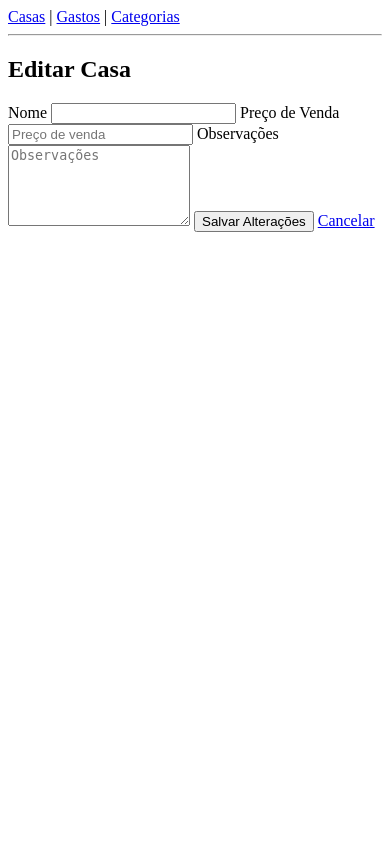
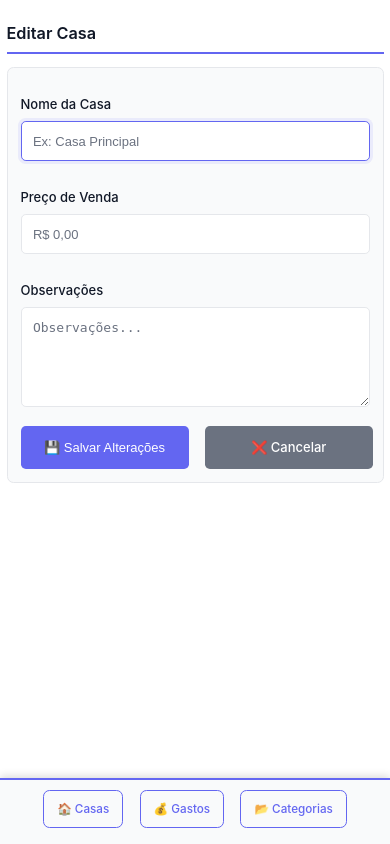
Before and after one commit to vcrsantos/contruction_app, a Flask app: page /edit-house/1 in a window 390 px wide. Run offline with Flask 3, Linux system fonts and the light colour scheme; data that the repository does not hold is empty.

Commit message:
feat: Add responsive styling and improve UI elements across templates

```diff
--- /dev/null
+++ b/static/style.css
@@ -0,0 +1,408 @@
+/* Color Scheme */
+:root {
+  --primary: #6366f1;
+  --primary-dark: #4f46e5;
+  --secondary: #ec4899;
+  --success: #10b981;
+  --danger: #ef4444;
+  --warning: #f59e0b;
+
+  --light-bg: #ffffff;
+  --light-bg-alt: #f9fafb;
+  --light-text: #111827;
+  --light-text-secondary: #6b7280;
+  --light-border: #e5e7eb;
+
+  --dark-bg: #111827;
+  --dark-bg-alt: #1f2937;
+  --dark-text: #f3f4f6;
+  --dark-text-secondary: #9ca3af;
+  --dark-border: #374151;
+}
+
+/* Dark Mode Detection */
+@media (prefers-color-scheme: dark) {
+  body {
+    --bg: var(--dark-bg);
+    --bg-alt: var(--dark-bg-alt);
+    --text: var(--dark-text);
+    --text-secondary: var(--dark-text-secondary);
+    --border: var(--dark-border);
+  }
+}
+
+@media (prefers-color-scheme: light) {
+  body {
+    --bg: var(--light-bg);
+    --bg-alt: var(--light-bg-alt);
+    --text: var(--light-text);
+    --text-secondary: var(--light-text-secondary);
+    --border: var(--light-border);
+  }
+}
+
+/* Global Styles */
+* {
+  margin: 0;
+  padding: 0;
+  box-sizing: border-box;
+}
+
+html {
+  font-size: 16px;
+}
+
+body {
+  font-family: -apple-system, BlinkMacSystemFont, 'Segoe UI', Roboto, 'Helvetica Neue', Arial, sans-serif;
+  background-color: var(--bg);
+  color: var(--text);
+  transition: background-color 0.3s ease, color 0.3s ease;
+  line-height: 1.6;
+  padding-bottom: 100px;
+}
+
+/* Navigation */
+nav {
+  background-color: var(--bg-alt);
+  border-top: 2px solid var(--primary);
+  padding: 1rem;
+  position: fixed;
+  bottom: 0;
+  left: 0;
+  right: 0;
+  z-index: 100;
+  box-shadow: 0 -2px 8px rgba(0, 0, 0, 0.15);
+  display: flex;
+  justify-content: center;
+  align-items: center;
+  gap: 1.5rem;
+  flex-wrap: wrap;
+}
+
+nav a {
+  color: var(--primary);
+  text-decoration: none;
+  padding: 0.75rem 1.25rem;
+  border-radius: 0.5rem;
+  transition: all 0.2s ease;
+  font-weight: 500;
+  border: 2px solid var(--primary);
+  display: inline-flex;
+  align-items: center;
+  gap: 0.5rem;
+  white-space: nowrap;
+}
+
+nav a:hover {
+  background-color: var(--primary);
+  color: white;
+  transform: translateY(-2px);
+  box-shadow: 0 4px 8px rgba(99, 102, 241, 0.3);
+}
+
+/* Container */
+.container {
+  max-width: 1200px;
+  margin: 0 auto;
+  padding: 1rem;
+  min-height: calc(100vh - 80px);
+}
+
+/* Typography */
+h1, h2, h3, h4, h5, h6 {
+  margin: 1.5rem 0 0.5rem 0;
+  font-weight: 600;
+  color: var(--text);
+}
+
+h2 {
+  font-size: 1.75rem;
+  margin-top: 2rem;
+  margin-bottom: 1.5rem;
+  border-bottom: 2px solid var(--primary);
+  padding-bottom: 0.5rem;
+}
+
+p {
+  margin: 1rem 0;
+  color: var(--text-secondary);
+}
+
+/* Forms */
+form {
+  background-color: var(--bg-alt);
+  padding: 1.5rem;
+  border-radius: 0.5rem;
+  border: 1px solid var(--border);
+  margin-bottom: 2rem;
+}
+
+label {
+  display: block;
+  margin: 1rem 0 0.5rem 0;
+  font-weight: 500;
+  color: var(--text);
+}
+
+input,
+select,
+textarea {
+  width: 100%;
+  padding: 0.75rem;
+  margin-bottom: 1rem;
+  border: 1px solid var(--border);
+  border-radius: 0.375rem;
+  background-color: var(--bg);
+  color: var(--text);
+  font-size: 1rem;
+  transition: border-color 0.2s ease, box-shadow 0.2s ease;
+}
+
+input:focus,
+select:focus,
+textarea:focus {
+  outline: none;
+  border-color: var(--primary);
+  box-shadow: 0 0 0 3px rgba(99, 102, 241, 0.1);
+}
+
+input::placeholder,
+textarea::placeholder {
+  color: var(--text-secondary);
+}
+
+/* Buttons */
+button,
+.btn {
+  display: inline-block;
+  padding: 0.75rem 1.5rem;
+  background-color: var(--primary);
+  color: white;
+  border: none;
+  border-radius: 0.375rem;
+  font-size: 1rem;
+  font-weight: 500;
+  cursor: pointer;
+  transition: background-color 0.2s ease, transform 0.2s ease;
+  text-decoration: none;
+  text-align: center;
+}
+
+button:hover,
+.btn:hover {
+  background-color: var(--primary-dark);
+  transform: translateY(-2px);
+}
+
+button:active,
+.btn:active {
+  transform: translateY(0);
+}
+
+.btn-danger {
+  background-color: var(--danger);
+}
+
+.btn-danger:hover {
+  background-color: #dc2626;
+}
+
+.btn-success {
+  background-color: var(--success);
+}
+
+.btn-success:hover {
+  background-color: #059669;
+}
+
+/* Tables */
+table {
+  width: 100%;
+  border-collapse: collapse;
+  background-color: var(--bg-alt);
+  border-radius: 0.5rem;
+  overflow: hidden;
+  border: 1px solid var(--border);
+  margin-bottom: 2rem;
+  box-shadow: 0 1px 3px rgba(0, 0, 0, 0.1);
+}
+
+thead {
+  background-color: var(--primary);
+  color: white;
+}
+
+th {
+  padding: 1rem;
+  text-align: left;
+  font-weight: 600;
+}
+
+td {
+  padding: 1rem;
+  border-bottom: 1px solid var(--border);
+  color: var(--text);
+}
+
+tbody tr:hover {
+  background-color: var(--bg);
+}
+
+tbody tr:last-child td {
+  border-bottom: none;
+}
+
+/* Links in tables */
+a {
+  color: var(--primary);
+  text-decoration: none;
+  transition: color 0.2s ease;
+  margin: 0 0.25rem;
+  font-size: 1.25rem;
+}
+
+a:hover {
+  color: var(--primary-dark);
+}
+
+/* HR */
+hr {
+  border: none;
+  border-top: 1px solid var(--border);
+  margin: 2rem 0;
+}
+
+/* Success Message */
+.success {
+  background-color: rgba(16, 185, 129, 0.1);
+  border: 1px solid var(--success);
+  color: var(--success);
+  padding: 1rem;
+  border-radius: 0.375rem;
+  margin-bottom: 1.5rem;
+}
+
+/* Error Message */
+.error {
+  background-color: rgba(239, 68, 68, 0.1);
+  border: 1px solid var(--danger);
+  color: var(--danger);
+  padding: 1rem;
+  border-radius: 0.375rem;
+  margin-bottom: 1.5rem;
+}
+
+/* Responsive */
+@media (max-width: 768px) {
+  html {
+    font-size: 14px;
+  }
+
+  body {
+    padding: 0;
+  }
+
+  h2 {
+    font-size: 1.5rem;
+  }
+
+  nav a {
+    display: block;
+    margin-bottom: 0.5rem;
+    padding: 0.75rem;
+  }
+
+  table {
+    font-size: 0.875rem;
+  }
+
+  th,
+  td {
+    padding: 0.75rem 0.5rem;
+  }
+
+  form {
+    padding: 1rem;
+  }
+
+  .container {
+    padding: 0.5rem;
+  }
+}
+
+@media (max-width: 480px) {
+  html {
+    font-size: 13px;
+  }
+
+  body {
+    padding-bottom: 120px;
+  }
+
+  h2 {
+    font-size: 1.25rem;
+    margin-top: 1rem;
+    margin-bottom: 1rem;
+  }
+
+  button,
+  .btn {
+    width: 100%;
+    padding: 0.875rem;
+  }
+
+  input,
+  select,
+  textarea {
+    padding: 0.875rem;
+  }
+
+  th,
+  td {
+    padding: 0.5rem;
+  }
+
+  table {
+    font-size: 0.8rem;
+  }
+
+  nav {
+    gap: 0.75rem;
+    padding: 0.75rem;
+  }
+
+  nav a {
+    padding: 0.65rem 1rem;
+    font-size: 0.9rem;
+    border-width: 1.5px;
+  }
+
+  .container {
+    min-height: calc(100vh - 120px);
+  }
+}
+
+/* Utility Classes */
+.text-center {
+  text-align: center;
+}
+
+.mt-1 {
+  margin-top: 0.5rem;
+}
+
+.mt-2 {
+  margin-top: 1rem;
+}
+
+.mb-1 {
+  margin-bottom: 0.5rem;
+}
+
+.mb-2 {
+  margin-bottom: 1rem;
+}
+
+.hidden {
+  display: none;
+}
--- a/templates/base.html
+++ b/templates/base.html
@@ -1,20 +1,23 @@
 <!DOCTYPE html>
-<html>
+<html lang="pt-BR">
 <head>
-  <meta name="viewport" content="width=device-width, initial-scale=1">
-  <title>Controle de Construção</title>
+  <meta charset="UTF-8">
+  <meta name="viewport" content="width=device-width, initial-scale=1.0">
+  <meta name="theme-color" content="#6366f1">
+  <title>Construção - Gerenciador de Despesas</title>
+  <link rel="stylesheet" href="{{ url_for('static', filename='style.css') }}">
 </head>
 <body>
 
 <nav>
-  <a href="/houses">Casas</a> |
-  <a href="/expenses">Gastos</a> |
-  <a href="/categories">Categorias</a>
+  <a href="/houses">🏠 Casas</a>
+  <a href="/expenses">💰 Gastos</a>
+  <a href="/categories">📂 Categorias</a>
 </nav>
 
-<hr>
-
-{% block content %}{% endblock %}
+<div class="container">
+  {% block content %}{% endblock %}
+</div>
 
 </body>
 </html>
--- a/templates/edit-house.html
+++ b/templates/edit-house.html
@@ -4,17 +4,19 @@
 <h2>Editar Casa</h2>
 
 <form method="post">
-  <label>Nome</label>
-  <input name="name" value="{{ house[1] }}" required>
+  <label>Nome da Casa</label>
+  <input name="name" value="{{ house[1] }}" placeholder="Ex: Casa Principal" required autofocus>
 
   <label>Preço de Venda</label>
-  <input type="number" step="0.01" name="selling_price" value="{{ house[2] if house[2] else '' }}" placeholder="Preço de venda">
+  <input type="number" step="0.01" name="selling_price" value="{{ house[2] if house[2] else '' }}" placeholder="R$ 0,00">
 
   <label>Observações</label>
-  <textarea name="observations" rows="5" placeholder="Observações">{{ house[3] if house[3] else '' }}</textarea>
+  <textarea name="observations" rows="5" placeholder="Observações...">{{ house[3] if house[3] else '' }}</textarea>
 
-  <button type="submit">Salvar Alterações</button>
-  <a href="/houses">Cancelar</a>
+  <div style="display: grid; grid-template-columns: 1fr 1fr; gap: 1rem;">
+    <button type="submit">💾 Salvar Alterações</button>
+    <a href="/houses" class="btn" style="background-color: #6b7280; text-decoration: none; text-align: center;">❌ Cancelar</a>
+  </div>
 </form>
 
 {% endblock %}
```
Also changed, not shown: templates/categories.html (+7 -8 lines), templates/edit-category.html (+7 -2 lines), templates/edit-expense.html (+8 -9 lines), templates/expenses.html (+6 -15 lines), templates/houses.html (+15 -11 lines).
